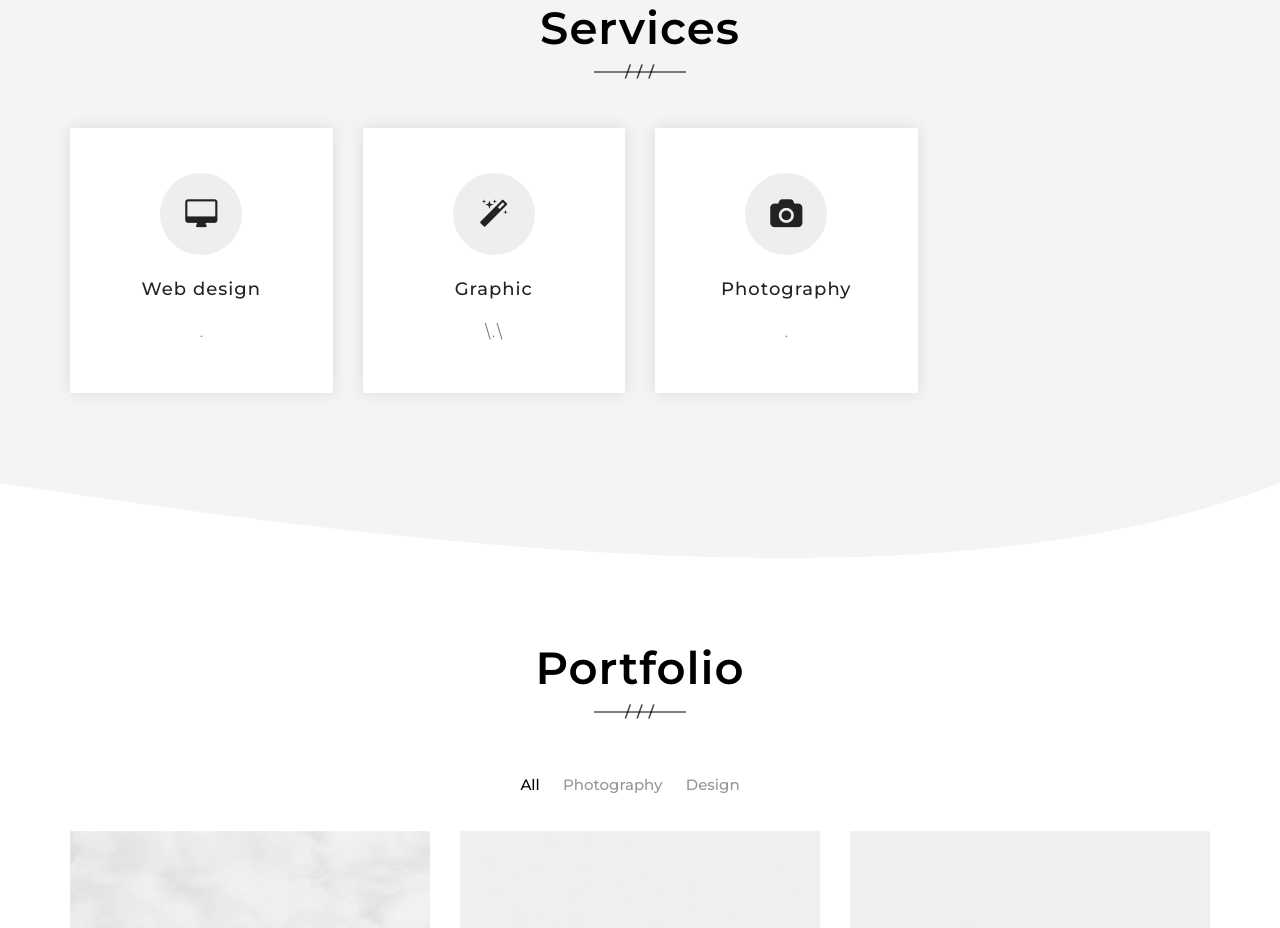
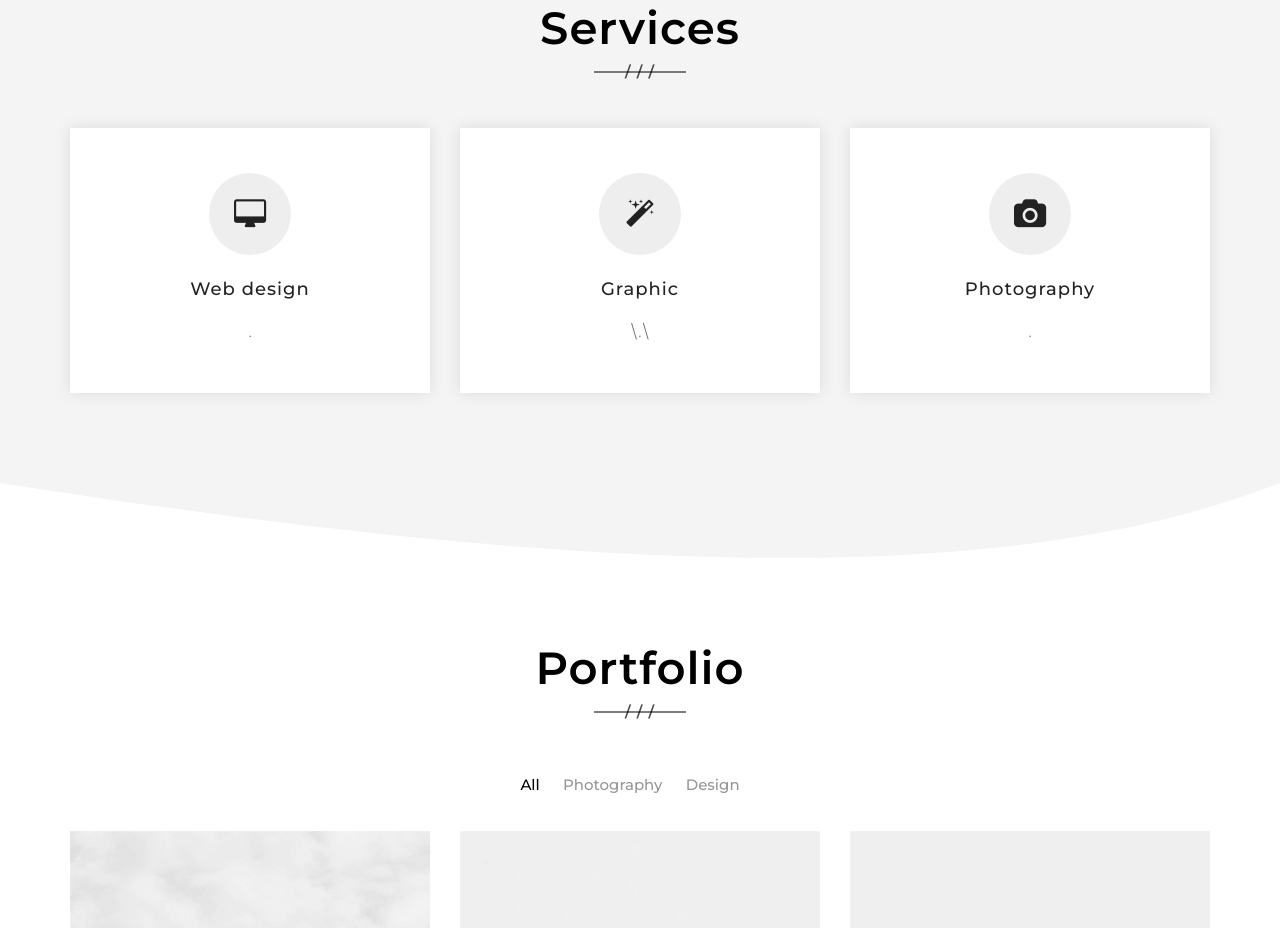
Before and after one commit to Sahil2010/sahil, a plain HTML site: page index.html in a window 1280 px wide. Shown: the part 1400-2328 px from the top of the page. Drawn offline with Linux system fonts and the light colour scheme.

Commit message:
Update index.html

```diff
--- a/index.html
+++ b/index.html
@@ -199,7 +199,7 @@
                 <div class="row">
 
                     <!--Service 1-->
-                    <div class="col-md-3 col-sm-6 item animated animated_scroll fadeInUp" style="animation-delay: 0.3s">
+                    <div class="col-md-4 col-sm-6 item animated animated_scroll fadeInUp" style="animation-delay: 0.3s">
                         <div class="content">
                             <div class="icon">
                                 <i class="fa fa-desktop"></i>
@@ -210,7 +210,7 @@
                     </div>
 
                     <!--Service 2-->
-                    <div class="col-md-3 col-sm-6 item animated animated_scroll fadeInUp" style="animation-delay: 0.6s">
+                    <div class="col-md-4 col-sm-6 item animated animated_scroll fadeInUp" style="animation-delay: 0.6s">
                         <div class="content">
                             <div class="icon">
                                 <i class="fa fa-magic"></i>
@@ -221,7 +221,7 @@
                     </div>
 
                     <!--Service 3-->
-                    <div class="col-md-3 col-sm-6 item animated animated_scroll fadeInUp" style="animation-delay: 0.9s">
+                    <div class="col-md-4 col-sm-6 item animated animated_scroll fadeInUp" style="animation-delay: 0.9s">
                         <div class="content">
                             <div class="icon">
                                 <i class="fa fa-camera"></i>
```
